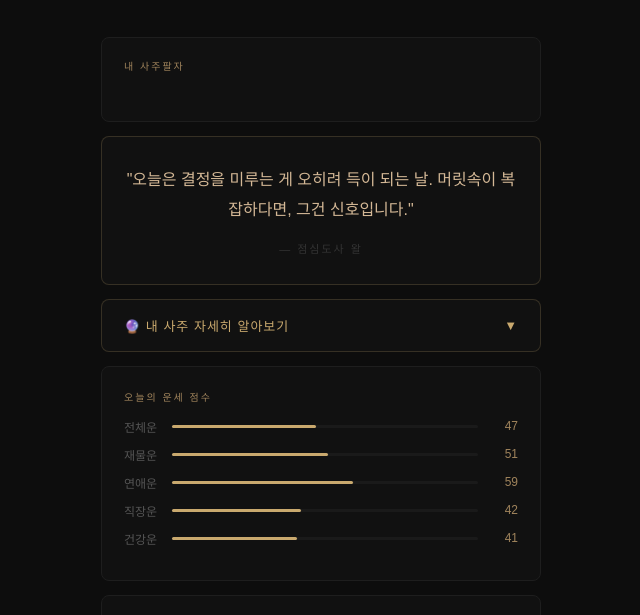
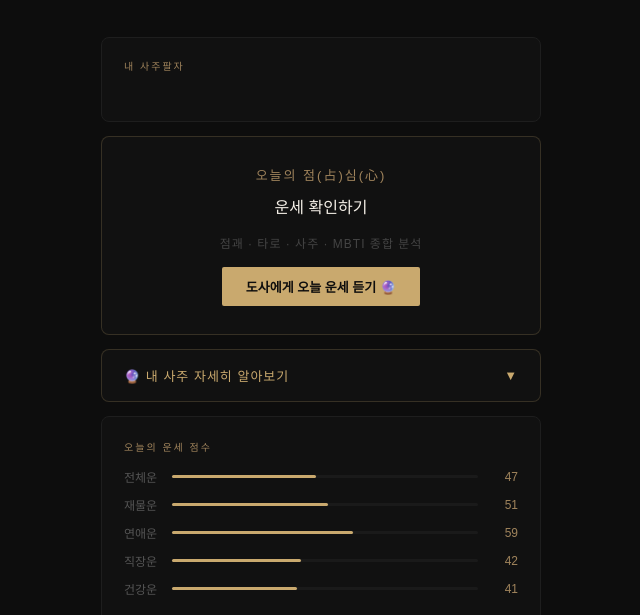
Before and after one commit to JeongYeon-po/jeomsim-dosa, a plain HTML site: page result.html in a window 1280 px wide. Shown: the part 181-796 px from the top of the page, without its empty margins (319-959 px from the left). Drawn offline with Linux system fonts and the light colour scheme.

Commit message:
카드 교체

```diff
--- a/result.html
+++ b/result.html
@@ -132,10 +132,20 @@
         <div class="oheng-row" id="ohengRow"></div>
       </div>
 
-      <!-- 메인 팩폭 -->
-      <div class="verdict-card">
-        <div class="verdict-text" id="verdictText"></div>
-        <div class="verdict-sign">— 점심도사 왈</div>
+       <!-- 오늘의 운세 확인하기 버튼 -->
+      <div class="verdict-card" id="fortuneSection">
+        <div id="fortuneBtn" onclick="loadFortune()">
+          <div style="font-size:13px;color:#a0845c;letter-spacing:2px;margin-bottom:10px;">오늘의 점(占)심(心)</div>
+          <div style="font-size:16px;color:#f5f0e8;margin-bottom:16px;">운세 확인하기</div>
+          <div style="font-size:12px;color:#444;letter-spacing:1px;">점괘 · 타로 · 사주 · MBTI 종합 분석</div>
+          <div style="margin-top:16px;padding:10px 24px;background:#c9a96e;color:#0d0d0d;border-radius:2px;font-size:13px;font-weight:700;display:inline-block;cursor:pointer;">
+            도사에게 오늘 운세 듣기 🔮
+          </div>
+        </div>
+        <div id="fortuneResult" style="display:none;">
+          <div class="verdict-text" id="verdictText"></div>
+          <div class="verdict-sign">— 점심도사 왈</div>
+        </div>
       </div>
 
       <!-- 사주 자세히 알아보기 -->
```
